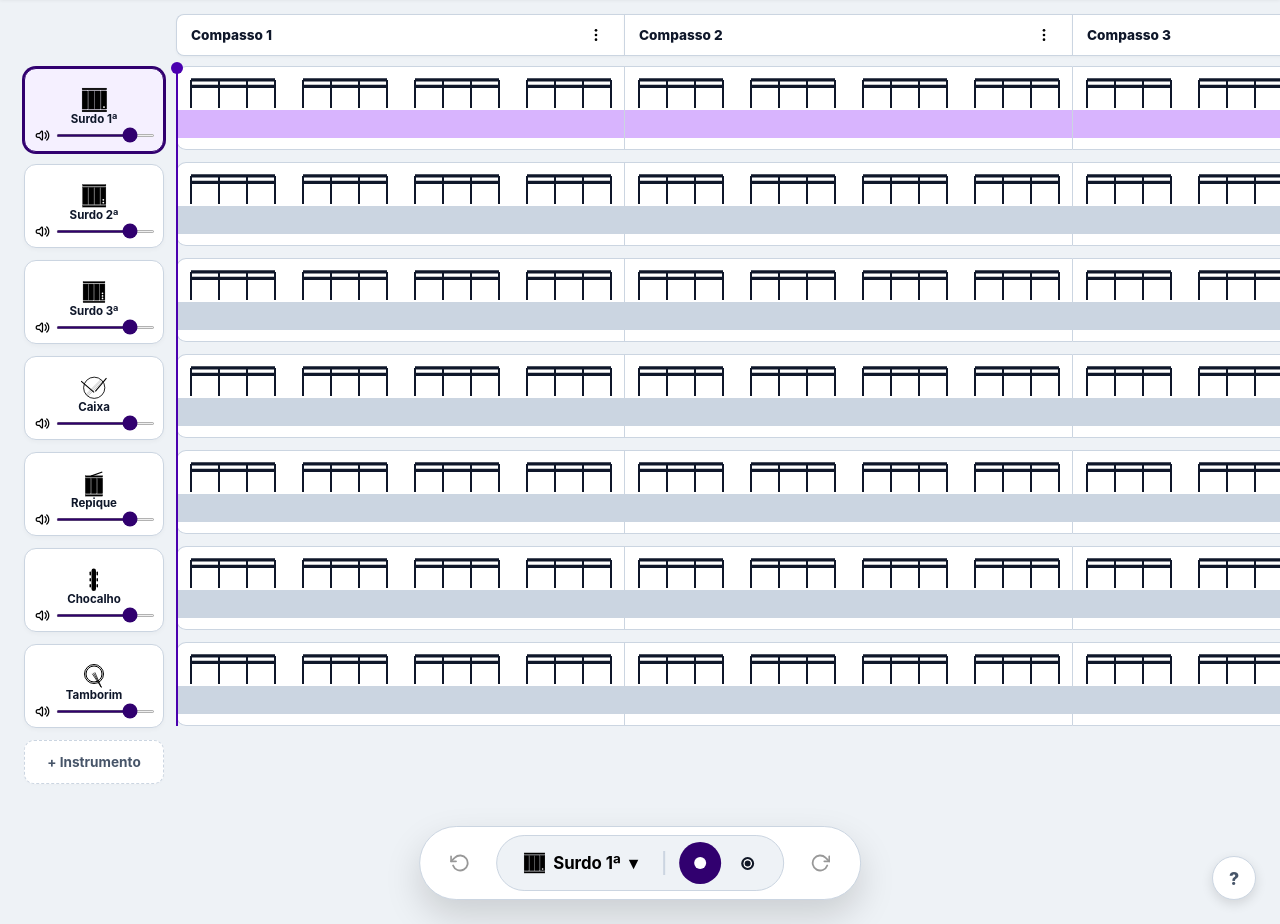
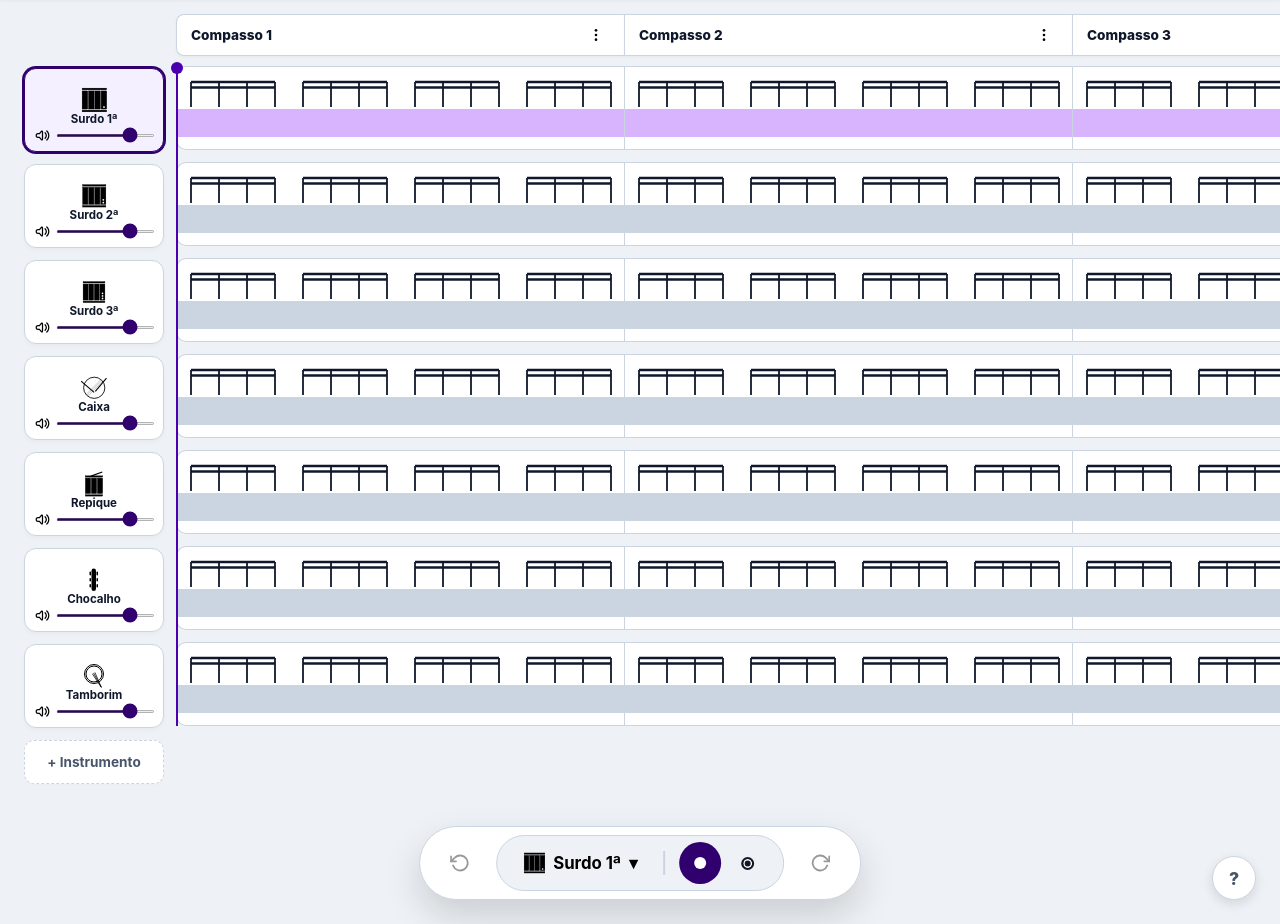
Before and after one commit to felipesousa1/easygroove, a FastAPI app: page / in a window 1280 px wide. Shown: the part 76-1000 px from the top of the page. Run offline with FastAPI, Linux system fonts and the light colour scheme; some libraries are stand-ins or nearby versions.

Commit message:
style(ui): refinar traves, z-index de opcoes no loop e suporte a translado do loop

```diff
--- a/app/static/assets/css/style.css
+++ b/app/static/assets/css/style.css
@@ -640,7 +642,8 @@ body {
 
 .beat-beams {
   width: 100%;
-  height: 30px;
+  height: 28px;
+  display: block;
 }
 
 .slots-bar {
--- a/app/static/assets/js/app.js
+++ b/app/static/assets/js/app.js
@@ -104,7 +104,7 @@ const scoreState = {
     loopState: {
         active: false,
         startMeasure: 0,
-        endMeasure: 1 // Inclusivo no início, exclusivo no final (1 compasso de duração)
+        endMeasure: 3
     },
 
     activeTool: {
@@ -178,13 +178,15 @@ const scoreState = {
 
 function createBeamsSVG() {
     return `
-    <svg class="beat-beams" viewBox="0 0 112 32" preserveAspectRatio="none">
-      <line x1="14" y1="2" x2="98" y2="2" stroke="#0f172a" stroke-width="3.5"/>
-      <line x1="14" y1="9" x2="98" y2="9" stroke="#0f172a" stroke-width="3.5"/>
-      <line x1="14" y1="2" x2="14" y2="32" stroke="#0f172a" stroke-width="2"/>
-      <line x1="42" y1="2" x2="42" y2="32" stroke="#0f172a" stroke-width="2"/>
-      <line x1="70" y1="2" x2="70" y2="32" stroke="#0f172a" stroke-width="2"/>
-      <line x1="98" y1="2" x2="98" y2="32" stroke="#0f172a" stroke-width="2"/>
+    <svg class="beat-beams" viewBox="0 0 112 28" preserveAspectRatio="none">
+      <!-- Barras duplas superiores de semicolcheia -->
+      <line x1="14" y1="3" x2="98" y2="3" stroke="#0f172a" stroke-width="2.5"/>
+      <line x1="14" y1="8.5" x2="98" y2="8.5" stroke="#0f172a" stroke-width="2.5"/>
+      <!-- 4 Hastes verticais conectando aos slots -->
+      <line x1="14" y1="3" x2="14" y2="28" stroke="#0f172a" stroke-width="1.8"/>
+      <line x1="42" y1="3" x2="42" y2="28" stroke="#0f172a" stroke-width="1.8"/>
+      <line x1="70" y1="3" x2="70" y2="28" stroke="#0f172a" stroke-width="1.8"/>
+      <line x1="98" y1="3" x2="98" y2="28" stroke="#0f172a" stroke-width="1.8"/>
     </svg>
   `;
 }
@@ -1085,7 +1087,10 @@ function updateLoopBarVisuals() {
 function setupLoopEvents() {
     const btnLoop = document.getElementById("btn-loop");
     const measuresTrack = document.getElementById("measures-track");
-    let draggingHandle = null;
+    let draggingMode = null; // 'left' | 'right' | 'body'
+    let dragStartX = 0;
+    let initialStart = 0;
+    let initialEnd = 0;
 
     if (btnLoop) {
         btnLoop.addEventListener("click", () => {
@@ -1098,27 +1103,66 @@ function setupLoopEvents() {
 
     // Lógica magnética de drag-and-drop
     document.addEventListener("mousedown", (e) => {
+        // Se o clique foi no botão de opções ou dentro do dropdown, não inicia arraste de loop
+        if (e.target.closest(".measure-menu-btn") || e.target.closest(".measure-dropdown-menu")) {
+            return;
+        }
+
+        const loopBar = document.getElementById("loop-bar");
+        if (!loopBar || !scoreState.loopState.active) return;
+
         if (e.target.classList.contains("loop-handle")) {
-            draggingHandle = e.target.dataset.handle;
+            draggingMode = e.target.dataset.handle;
             document.body.style.cursor = "ew-resize";
+        } else if (e.target === loopBar) {
+            // Clicou no meio da barra para transladar
+            draggingMode = "body";
+            dragStartX = e.clientX;
+            initialStart = scoreState.loopState.startMeasure;
+            initialEnd = scoreState.loopState.endMeasure;
+            loopBar.classList.add("dragging-body");
+            document.body.style.cursor = "grabbing";
         }
     });
 
     document.addEventListener("mousemove", (e) => {
-        if (!draggingHandle || !measuresTrack) return;
+        if (!draggingMode || !measuresTrack) return;
 
         const rect = measuresTrack.getBoundingClientRect();
+        const measureWidth = 448;
+
+        if (draggingMode === "body") {
+            const deltaX = e.clientX - dragStartX;
+            const measureShift = Math.round(deltaX / measureWidth);
+            const loopLength = initialEnd - initialStart;
+
+            let newStart = initialStart + measureShift;
+            let newEnd = initialEnd + measureShift;
+
+            // Clamping com preservação de tamanho
+            if (newStart < 0) {
+                newStart = 0;
+                newEnd = Math.min(scoreState.measuresCount, loopLength);
+            } else if (newEnd > scoreState.measuresCount) {
+                newEnd = scoreState.measuresCount;
+                newStart = Math.max(0, scoreState.measuresCount - loopLength);
+            }
+
+            scoreState.loopState.startMeasure = newStart;
+            scoreState.loopState.endMeasure = newEnd;
+            updateLoopBarVisuals();
+            return;
+        }
+
         const x = e.clientX - rect.left;
-
-        const measureWidth = 448;
         let targetMeasure = Math.round(x / measureWidth);
         targetMeasure = Math.max(0, Math.min(scoreState.measuresCount, targetMeasure));
 
-        if (draggingHandle === "left") {
+        if (draggingMode === "left") {
             if (targetMeasure < scoreState.loopState.endMeasure) {
                 scoreState.loopState.startMeasure = targetMeasure;
             }
-        } else if (draggingHandle === "right") {
+        } else if (draggingMode === "right") {
             if (targetMeasure > scoreState.loopState.startMeasure) {
                 scoreState.loopState.endMeasure = targetMeasure;
             }
@@ -1128,8 +1172,11 @@ function setupLoopEvents() {
     });
 
     document.addEventListener("mouseup", () => {
-        if (draggingHandle) {
-            draggingHandle = null;
+        if (draggingMode) {
+            const loopBar = document.getElementById("loop-bar");
+            if (loopBar) loopBar.classList.remove("dragging-body");
+
+            draggingMode = null;
             document.body.style.cursor = "default";
             if (window.audioEngine) audioEngine.updateTransportSettings();
         }
@@ -1263,7 +1310,7 @@ async function loadArrangementFromURL() {
             scoreState.loopState = {
                 active: false,
                 startMeasure: 0,
-                endMeasure: 1
+                endMeasure: scoreState.measuresCount
             };
 
             const btnLoop = document.getElementById("btn-loop");
```
Also changed, not shown: other parts of app/static/assets/css/style.css (+18 -8 lines).
